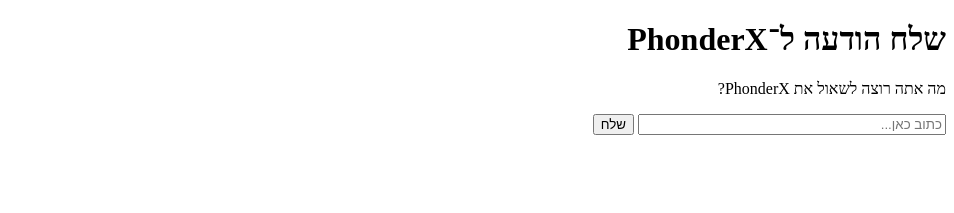
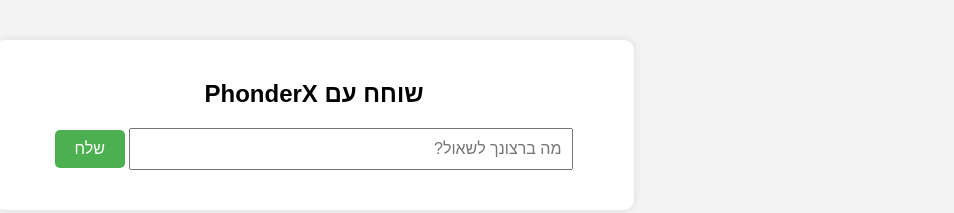
Before and after one commit to oferkatzinflupush/PhonderX, a plain HTML site: page index.html in a window 1280 px wide. Shown: the whole page, without its empty margins (326-1280 px from the left). Drawn offline with Linux system fonts and the light colour scheme.

Commit message:
Update index.html

```diff
--- a/index.html
+++ b/index.html
@@ -1,24 +1,62 @@
 <!DOCTYPE html>
 <html lang="he" dir="rtl">
 <head>
-  <meta charset="UTF-8" />
-  <meta name="viewport" content="width=device-width, initial-scale=1.0" />
-  <title>PhonderX צ׳אט</title>
+  <meta charset="UTF-8">
+  <title>PhonderX צ'אט</title>
+  <style>
+    body {
+      font-family: Arial, sans-serif;
+      background-color: #f4f4f4;
+      padding: 2em;
+      text-align: center;
+    }
+    #chat-box {
+      width: 100%;
+      max-width: 600px;
+      margin: 0 auto;
+      background: white;
+      border-radius: 10px;
+      padding: 20px;
+      box-shadow: 0 0 10px rgba(0,0,0,0.1);
+    }
+    input {
+      width: 70%;
+      padding: 10px;
+      font-size: 1em;
+    }
+    button {
+      padding: 10px 20px;
+      font-size: 1em;
+      background: #4caf50;
+      color: white;
+      border: none;
+      border-radius: 5px;
+      cursor: pointer;
+    }
+    #response {
+      margin-top: 20px;
+      text-align: right;
+      direction: rtl;
+    }
+  </style>
 </head>
 <body>
-  <h1>שלח הודעה ל־PhonderX</h1>
-  <p>מה אתה רוצה לשאול את PhonderX?</p>
-  <input type="text" id="question" placeholder="כתוב כאן..." style="width: 300px;" />
-  <button onclick="send()">שלח</button>
-  <p id="response"></p>
+  <div id="chat-box">
+    <h2>שוחח עם PhonderX</h2>
+    <input type="text" id="question" placeholder="מה ברצונך לשאול?">
+    <button onclick="send()">שלח</button>
+    <div id="response"></div>
+  </div>
 
   <script>
     async function send() {
-      const q = document.getElementById("question").value;
+      const question = document.getElementById('question').value;
       const res = await fetch("/ask", {
         method: "POST",
-        headers: { "Content-Type": "application/json" },
-        body: JSON.stringify({ question: q })
+        headers: {
+          "Content-Type": "application/json"
+        },
+        body: JSON.stringify({ question })
       });
       const data = await res.json();
       document.getElementById("response").innerText = data.response || data.result || "אין תגובה";
```
